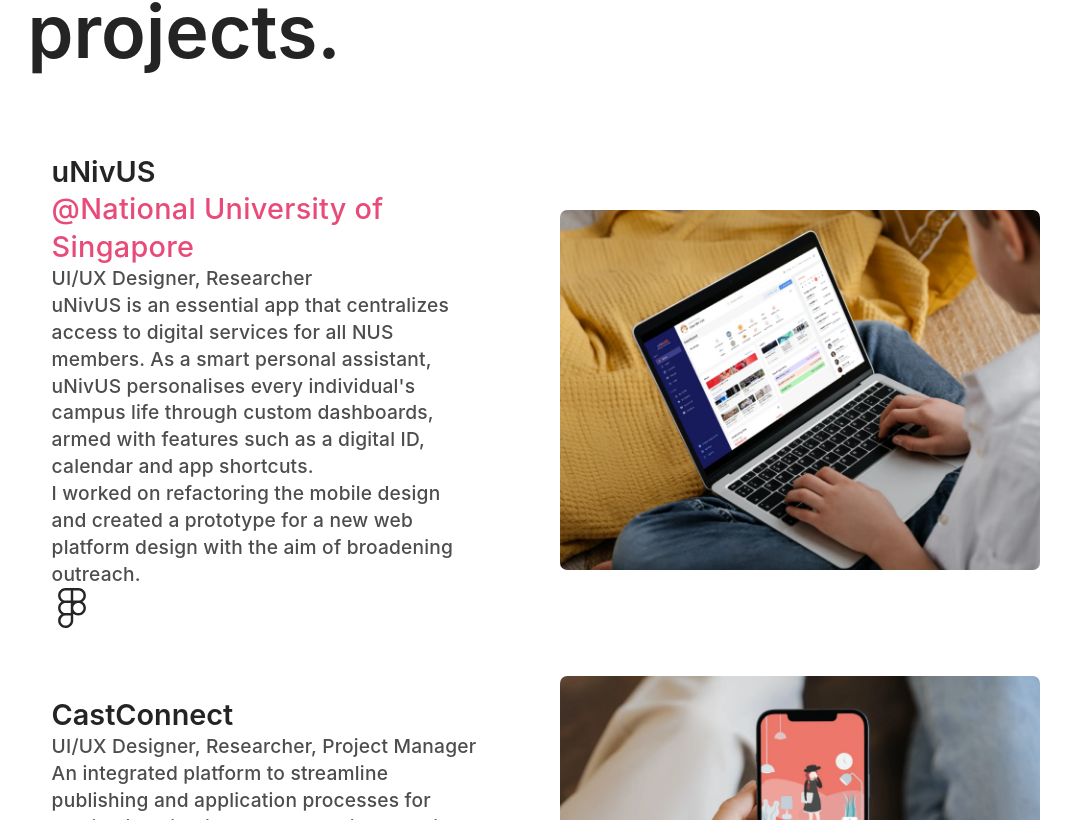
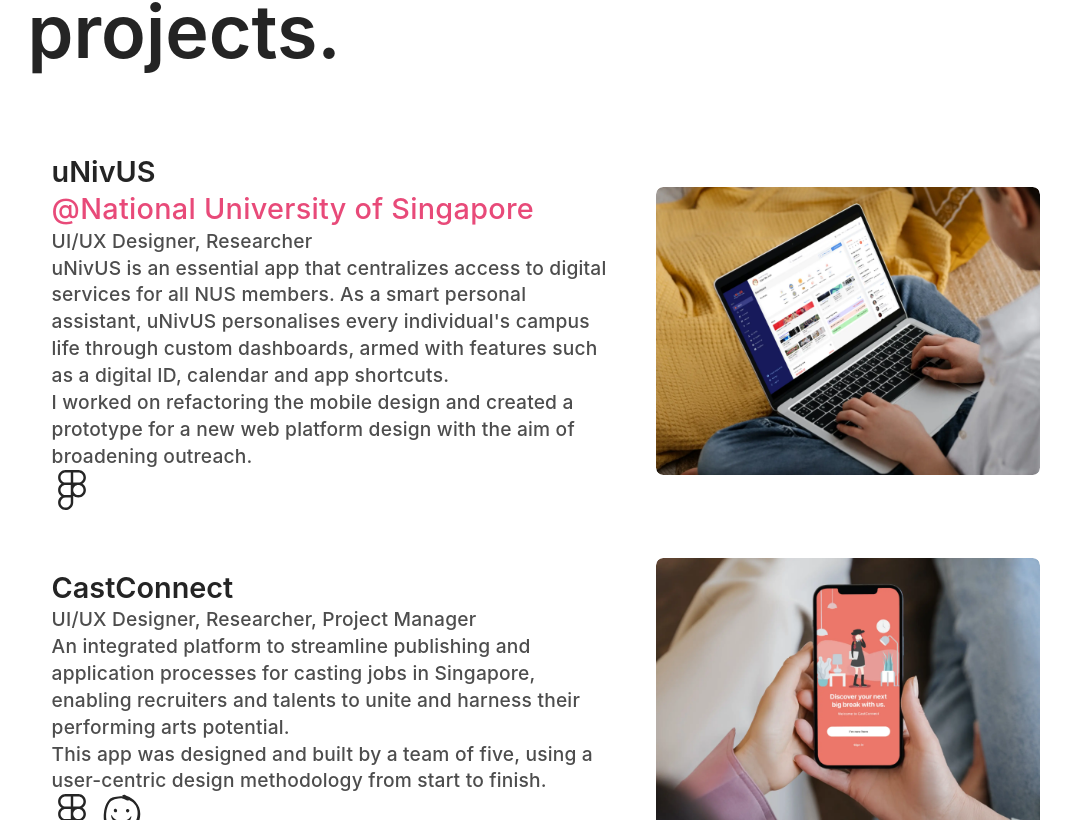
Before and after one commit to Lemonsr/portfolio-website, a React (Vite) app: page / in a window 1280 px wide. Shown: the part 3920-4740 px from the top of the page, without its empty margins (94-1165 px from the left). Built offline with nearby package versions, Linux system fonts and the light colour scheme.

Commit message:
Fix responsiveness alignment issues

```diff
--- a/src/App.scss
+++ b/src/App.scss
@@ -159,9 +159,9 @@
 @media screen and (max-width: 767px) {
     h1 { font-size: 5.8vw; }
     h2 { font-size: 10vw; }
-    h3 { font-size: 0.85rem; }
-    h4 { font-size: 1.1rem; }
-    h5 { font-size: 2rem; }
+    h3 { font-size: 3.5vw; }
+    h4 { font-size: 4vw; }
+    h5 { font-size: 7vw; }
     h6 { font-size: 1.8rem; }
     a { font-size: 1rem; }
     p { font-size: 1.2rem; }
--- a/src/components/BigProject/BigProject.scss
+++ b/src/components/BigProject/BigProject.scss
@@ -38,6 +38,7 @@
     overflow: hidden;
     width: 30rem;
     height: 22.5rem;
+    border-radius: 0.45rem;
 
     > img {
       width: 30rem;
@@ -53,18 +54,26 @@
   }
 }
 
-@media screen and (max-width: 1023px) {
+@media screen and (max-width: 1440px) {
   .big-project-container {
-    grid-template-columns: 1fr;
+    grid-column-gap: 3rem;
 
-    > img {
-      order: -1; // move above text when view is shrunk
+    >.image-box {
+        width: 30vw;
+        height: 22.5vw;
+
+      > img {
+        width: 30vw;
+        height: 22.5vw;
+      }
     }
   }
 }
 
 @media screen and (max-width: 767px) {
   .big-project-container {
+    grid-template-columns: 1fr;
+
     > .text-container {
       width: 70vw;
     }
@@ -76,6 +85,7 @@
       > img {
         width: 70vw;
         height: 52.5vw;
+        order: -1; // move above text when view is shrunk
       }
     }
   }
--- a/src/components/Carousels/Carousels.scss
+++ b/src/components/Carousels/Carousels.scss
@@ -61,14 +61,20 @@
   }
 }
 
-@media screen and (max-width: 1023px) {
+@media screen and (min-width: 768px) and (max-width: 1023px) {
+  .slide {
+    scale: 80%;
+  }
+}
+
+@media screen and (min-width: 525px) and (max-width: 767px) {
   .slide {
     scale: 60%;
   }
 }
 
-@media screen and (max-width: 1023px) {
-  .carousel {
-    height: 20rem;
+@media screen and (max-width: 524px) {
+  .slide {
+    scale: 40%;
   }
 }
```
